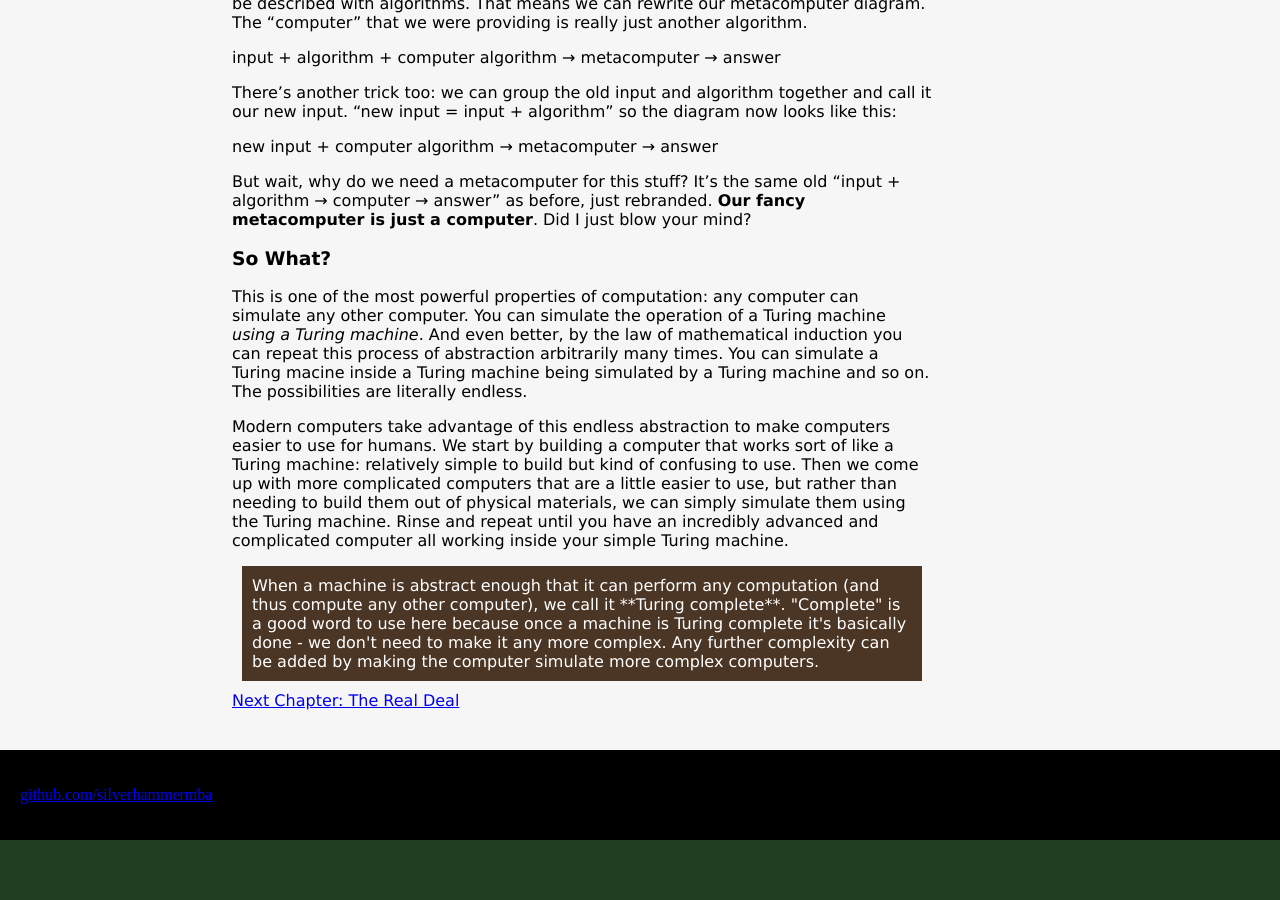
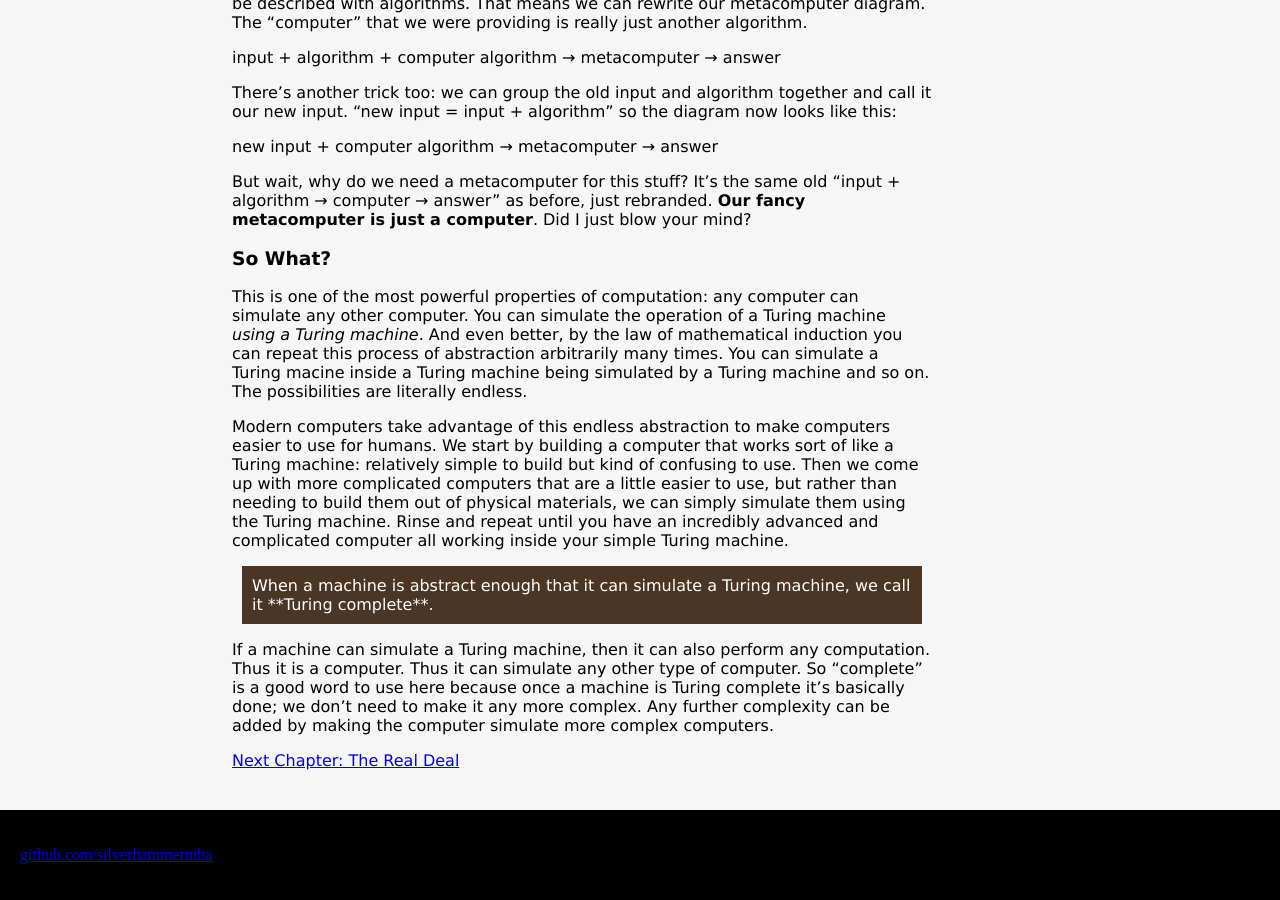
Before and after one commit to silverhammermba/superuser, a Jekyll site: the page built from _posts/2013-05-01-ultimate.markdown, in a window 1280 px wide and 900 px high, scrolled down 1042 px. Built offline with Jekyll 4.4.1, drawn with Linux system fonts in a browser that asks for light colours; Markdown is read by kramdown in place of the engine named in the settings; before the commit the page ends 1882 px from its top, so only the background shows below that.

Commit message:
More minor wording changes

```diff
--- a/_posts/2013-03-01-simple_machines.markdown
+++ b/_posts/2013-03-01-simple_machines.markdown
@@ -287,7 +287,7 @@
 <ol>
 <li>
 Create a list of Turing machine instructions (i.e. a program) for subtracting
-one from a number.  Test your instructions using 4 as input and again using 100.
+one from a number.  Test your program using 4 as input and again using 100.
 Now try subtracting 1 from 0. What will happen? Think about different ways you
 might avoid this problem.
 </li>
--- a/_posts/2013-05-01-ultimate.markdown
+++ b/_posts/2013-05-01-ultimate.markdown
@@ -86,9 +86,13 @@
 Turing machine.
 
 <aside class="definition">
-When a machine is abstract enough that it can perform any computation (and thus
-compute any other computer), we call it **Turing complete**. "Complete" is a
-good word to use here because once a machine is Turing complete it's basically
-done - we don't need to make it any more complex. Any further complexity can be
-added by making the computer simulate more complex computers.
+When a machine is abstract enough that it can simulate a Turing machine, we
+call it **Turing complete**.
 </aside>
+
+If a machine can simulate a Turing machine, then it can also perform any
+computation. Thus it is a computer. Thus it can simulate any other type of
+computer. So "complete" is a good word to use here because once a machine is
+Turing complete it's basically done; we don't need to make it any more complex.
+Any further complexity can be added by making the computer simulate more
+complex computers.
--- a/_posts/2013-06-01-real.markdown
+++ b/_posts/2013-06-01-real.markdown
@@ -11,7 +11,7 @@
 frankly most superusers don't know this stuff anyway and often don't need to.
 
 <aside class="note">
-BUT that doesn't mean you shouldn't care about learning those omitted details!
+But that doesn't mean you shouldn't care about learning those omitted details!
 Remember: every tidbit of knowledge about computers is of interest to a
 superuser. Some tidbits are just more interesting than others.
 </aside>
```
